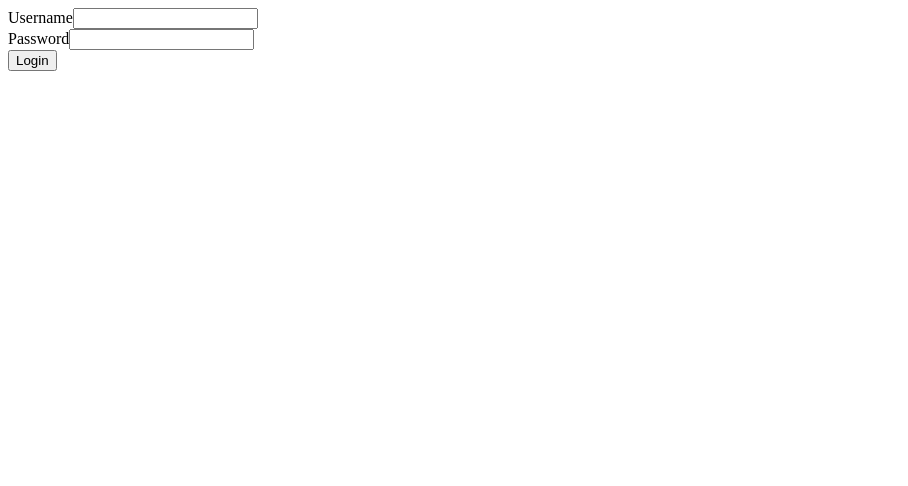
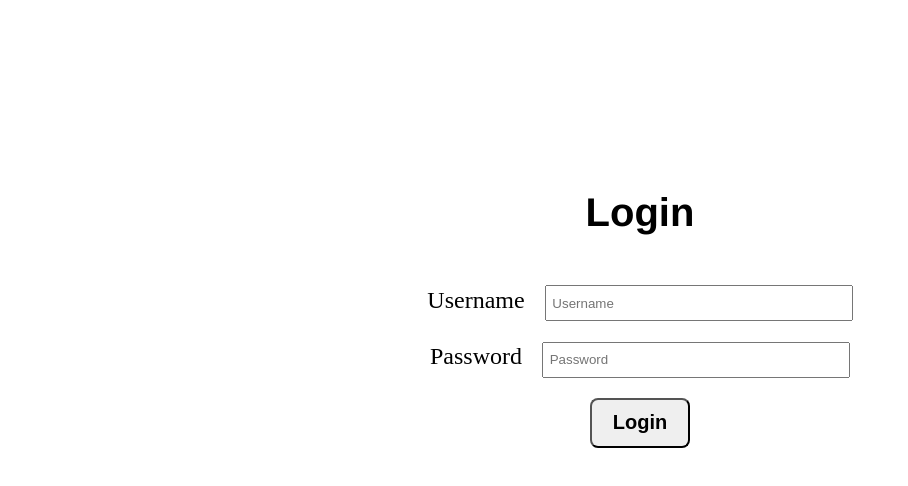
Before and after one commit to intellimouseftw/SEED2021_TT2_10, an Angular app: page / in a window 1280 px wide. Shown: the top 486 px of the page, without its empty margins (0-908 px from the left). Built offline with nearby package versions, Linux system fonts and the light colour scheme.

Commit message:
Beautify login page.

```diff
--- a/src/app/login/login.component.css
+++ b/src/app/login/login.component.css
@@ -0,0 +1,57 @@
+.LoginForm {
+    width: 100%;
+    height: 100%;
+
+    margin-top: 15%;
+}
+
+.Title {
+    width: fit-content;
+
+    margin-left: auto;
+    margin-right: auto;
+    margin-bottom: 50px;
+
+    font-family: Helvetica;
+    font-size: 40px;
+    font-weight: bold;
+}
+
+.InputRow {
+    width: fit-content;
+
+    margin-left: auto;
+    margin-right: auto;
+    margin-top: 20px;
+}
+
+.InputField {
+    width: 300px;
+    height: 30px;
+
+    margin-left: 20px;
+}
+
+.LoginButtonContainer {
+    width: fit-content;
+
+    margin-left: auto;
+    margin-right: auto;
+    margin-top: 20px;
+}
+
+.LoginButton {
+    width: 100px;
+    height: 50px;
+
+    font-size: 20px;
+    font-weight: bold;
+
+    border-radius: 8px;
+    outline: none;
+}
+
+.Label {
+    font-size: 24px;
+    line-height: 30px;
+}
--- a/src/app/login/login.component.html
+++ b/src/app/login/login.component.html
@@ -1,13 +1,18 @@
-<form [formGroup]="loginForm" (ngSubmit)="onSubmit()" >
-    <div>
-        <label for="usernameField">Username</label>
-        <input type="text" id="usernameField" formControlName="username">
-    </div>
-    <div>
-        <label for="passwordField">Password</label>
-        <input type="password" id="passwordField" formControlName="password">
-    </div>
-    <div>
-        <button>Login</button>
+<form [formGroup]="loginForm" (ngSubmit)="onSubmit()">
+    <div class="LoginForm" >
+        <div class="Title">
+            Login
+        </div>
+        <div class="InputRow">
+            <label class="Label" for="usernameField">Username</label>
+            <input class="InputField" type="text" id="usernameField" placeholder=" Username" formControlName="username">
+        </div>
+        <div class="InputRow">
+            <label class="Label" for="passwordField">Password</label>
+            <input class="InputField" type="password" id="passwordField" placeholder=" Password" formControlName="password">
+        </div>
+        <div class="LoginButtonContainer">
+            <button class="LoginButton">Login</button>
+        </div>
     </div>
 </form>
```
